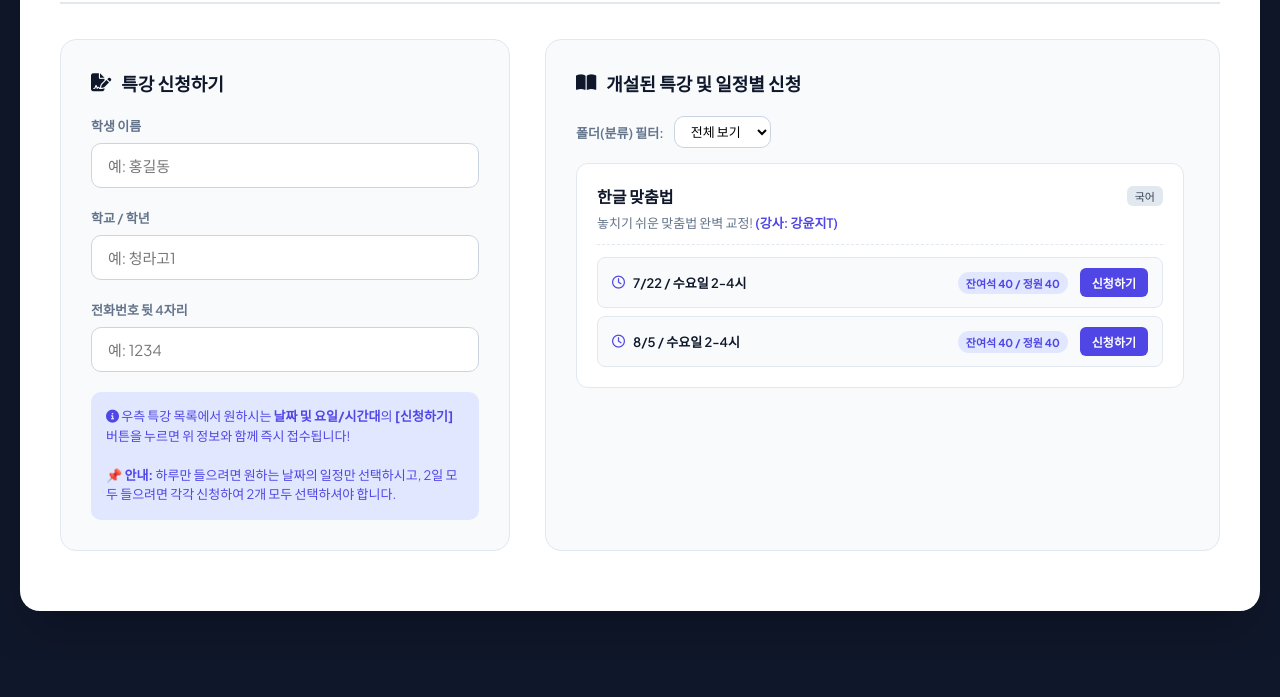
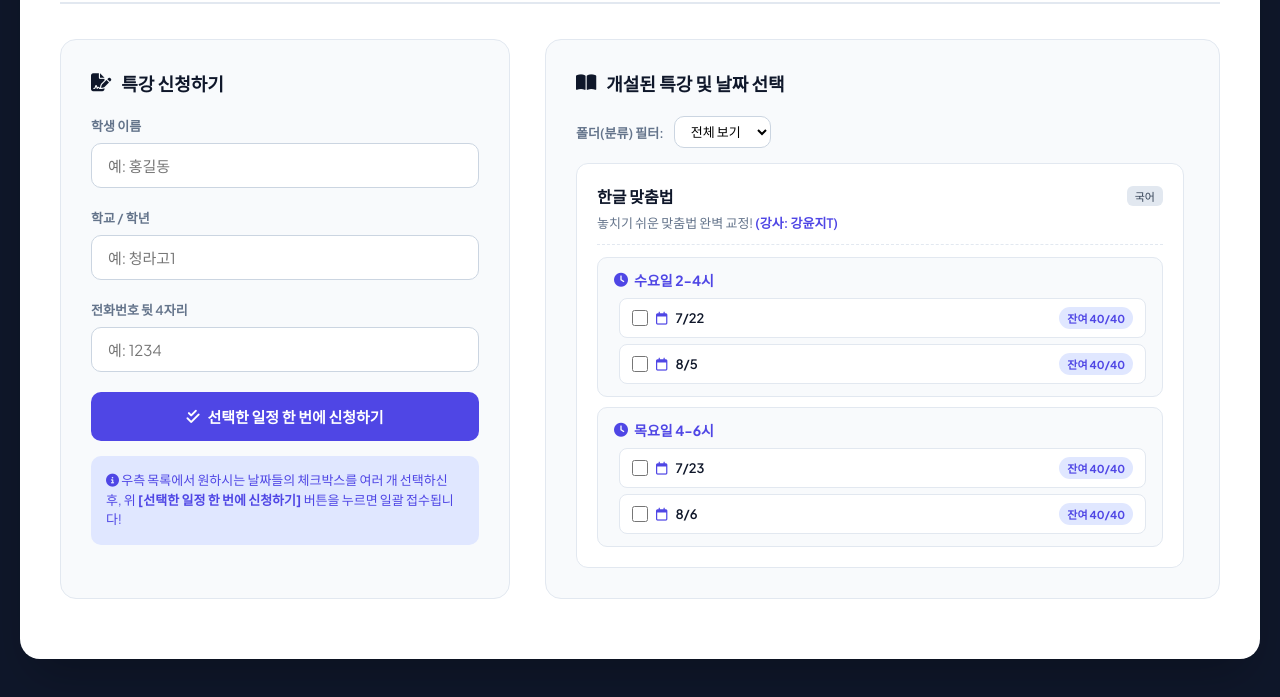
Before and after one commit to pyunfe/lecture-app, a website: page public/index.html in a window 1280 px wide. Shown: the part 139-836 px from the top of the page. Before the commit the page ends 800 px from the top, so only its background shows below. Drawn offline with Linux system fonts and the light colour scheme.

Commit message:
일정 별로 체크박스 추가

```diff
--- a/public/index.html
+++ b/public/index.html
@@ -253,34 +253,59 @@
     .slots-container {
       display: flex;
       flex-direction: column;
-      gap: 8px;
+      gap: 10px;
       border-top: 1px dashed var(--border-color);
       padding-top: 12px;
     }
 
-    .slot-row {
+    .slot-group-card {
+      background: #f8fafc;
+      border: 1px solid var(--border-color);
+      border-radius: 10px;
+      padding: 12px 16px;
+    }
+
+    .slot-group-header {
+      font-size: 14px;
+      font-weight: 700;
+      color: var(--primary);
+      margin-bottom: 8px;
+      display: flex;
+      align-items: center;
+      gap: 6px;
+    }
+
+    .date-checkboxes {
+      display: flex;
+      flex-direction: column;
+      gap: 6px;
+      padding-left: 5px;
+    }
+
+    .date-checkbox-item {
       display: flex;
       justify-content: space-between;
       align-items: center;
-      background: #f8fafc;
-      padding: 10px 14px;
+      font-size: 13px;
+      background: white;
+      padding: 8px 12px;
       border-radius: 8px;
       border: 1px solid var(--border-color);
     }
 
-    .slot-info {
-      font-size: 13px;
-      font-weight: 600;
-      color: var(--text-main);
+    .date-checkbox-item label {
       display: flex;
       align-items: center;
       gap: 8px;
+      font-weight: 600;
+      color: var(--text-main);
+      cursor: pointer;
     }
 
-    .slot-right {
-      display: flex;
-      align-items: center;
-      gap: 12px;
+    .date-checkbox-item input[type="checkbox"] {
+      width: 16px;
+      height: 16px;
+      cursor: pointer;
     }
 
     .seat-badge {
@@ -296,19 +321,6 @@
       background: #fee2e2;
       color: #991b1b;
     }
-
-    .btn-apply-slot {
-      background: var(--primary);
-      color: white;
-      border: none;
-      padding: 6px 12px;
-      border-radius: 6px;
-      font-size: 12px;
-      font-weight: 600;
-      cursor: pointer;
-    }
-    .btn-apply-slot:hover { background: var(--primary-hover); }
-    .btn-apply-slot:disabled { background: #cbd5e1; cursor: default; }
 
     .admin-stats {
       display: grid;
@@ -484,14 +496,17 @@
             <label>전화번호 뒷 4자리</label>
             <input type="password" id="sPhone" class="form-control" maxlength="4" placeholder="예: 1234">
           </div>
+
+          <!-- 좌측에 배치된 일괄 신청 버튼 -->
+          <button class="btn" onclick="applySelectedLectures()" style="margin-bottom: 15px;"><i class="fa-solid fa-check-double"></i> 선택한 일정 한 번에 신청하기</button>
+
           <div style="background: #e0e7ff; padding: 15px; border-radius: 10px; font-size: 13px; color: var(--primary); line-height: 1.5;">
-            <i class="fa-solid fa-circle-info"></i> 우측 특강 목록에서 원하시는 <strong>날짜 및 요일/시간대</strong>의 <strong>[신청하기]</strong> 버튼을 누르면 위 정보와 함께 즉시 접수됩니다!<br><br>
-            📌 <strong>안내:</strong> 하루만 들으려면 원하는 날짜의 일정만 선택하시고, 2일 모두 들으려면 각각 신청하여 2개 모두 선택하셔야 합니다.
+            <i class="fa-solid fa-circle-info"></i> 우측 목록에서 원하시는 날짜들의 체크박스를 여러 개 선택하신 후, 위 <strong>[선택한 일정 한 번에 신청하기]</strong> 버튼을 누르면 일괄 접수됩니다!
           </div>
         </div>
 
         <div class="card">
-          <h3><i class="fa-solid fa-book-open"></i> 개설된 특강 및 일정별 신청</h3>
+          <h3><i class="fa-solid fa-book-open"></i> 개설된 특강 및 날짜 선택</h3>
           <div class="filter-container">
             <label style="font-size:13px; font-weight:600; color:var(--text-muted);">폴더(분류) 필터:</label>
             <select id="studentCategoryFilter" class="form-control" style="width: auto; padding: 6px 12px; font-size: 13px;" onchange="renderStudentLectures()">
@@ -508,7 +523,6 @@
       <div class="card auth-box">
         <h3><i class="fa-solid fa-magnifying-glass"></i> 내 신청 내역 조회</h3>
         <p style="font-size: 13px; color: var(--text-muted); margin-bottom: 20px;">학생 이름, 학교/학년, 그리고 전화번호 뒷 4자리를 입력하시면 내역을 확인하고 취소할 수 있습니다.</p>
-        <!-- 요구사항 1 반영: 이름이 먼저 오고 학교/학년이 그 아래로 오도록 위치 교체 -->
         <div class="form-group" style="text-align: left;">
           <label>학생 이름</label>
           <input type="text" id="mySearchName" class="form-control" placeholder="홍길동">
@@ -561,7 +575,6 @@
           <div style="display: flex; justify-content: space-between; align-items: center; margin-bottom: 20px; flex-wrap: wrap; gap: 15px;">
             <h3><i class="fa-solid fa-clipboard-user"></i> 특강 날짜/시간대별 출석부 관리</h3>
             <div style="display: flex; gap: 10px; align-items: center; flex-wrap: wrap;">
-              <!-- 요구사항 3 반영: 출석부 필터에 개별 날짜별 옵션 제공 -->
               <select id="attLectureFilter" class="form-control" style="width: auto; padding: 8px 12px; font-size: 14px;" onchange="renderAttendanceSheet()">
                 <option value="">특강 및 날짜/시간대를 선택하세요</option>
               </select>
@@ -702,7 +715,8 @@
         desc: '놓치기 쉬운 맞춤법 완벽 교정!',
         instructor: '강윤지T',
         slots: [
-          { slotId: 101, dates: ['7/22', '8/5'], dayTime: '수요일 2-4시', capacity: 40 }
+          { slotId: 101, dates: ['7/22', '8/5'], dayTime: '수요일 2-4시', capacity: 40 },
+          { slotId: 102, dates: ['7/23', '8/6'], dayTime: '목요일 4-6시', capacity: 40 }
         ]
       }
     ];
@@ -819,19 +833,19 @@
         let slotsHtml = '';
 
         lec.slots.forEach(slot => {
+          let dateCheckboxesHtml = '';
           if (slot.dates && slot.dates.length > 0) {
             slot.dates.forEach(d => {
               const currentCount = applications.filter(app => app.slotId === slot.slotId && app.selectedDate === d).length;
               const remainingSeats = slot.capacity - currentCount;
               const isFull = remainingSeats <= 0;
-              const displayInfo = d + ' / ' + slot.dayTime;
 
-              slotsHtml += '<div class="slot-row">' +
-                '<div class="slot-info"><i class="fa-regular fa-clock" style="color:var(--primary);"></i> ' + displayInfo + '</div>' +
-                '<div class="slot-right">' +
-                  '<span class="seat-badge ' + (isFull ? 'full' : '') + '">' + (isFull ? '마감됨' : '잔여석 ' + remainingSeats + ' / 정원 ' + slot.capacity) + '</span>' +
-                  '<button class="btn-apply-slot" ' + (isFull ? 'disabled' : '') + ' onclick="applyLectureSlot(' + lec.id + ', ' + slot.slotId + ', \'' + lec.title + '\', \'' + displayInfo + '\', \'' + d + '\')">' + (isFull ? '마감' : '신청하기') + '</button>' +
-                '</div>' +
+              dateCheckboxesHtml += '<div class="date-checkbox-item">' +
+                '<label>' +
+                  '<input type="checkbox" class="student-date-chk" data-lec-id="' + lec.id + '" data-slot-id="' + slot.slotId + '" data-lec-title="' + lec.title + '" data-day-time="' + slot.dayTime + '" data-date="' + d + '" ' + (isFull ? 'disabled' : '') + '> ' +
+                  '<i class="fa-regular fa-calendar" style="color:var(--primary);"></i> ' + d + (isFull ? ' (마감)' : '') +
+                '</label>' +
+                '<span class="seat-badge ' + (isFull ? 'full' : '') + '">' + (isFull ? '마감됨' : '잔여 ' + remainingSeats + '/' + slot.capacity) + '</span>' +
               '</div>';
             });
           } else {
@@ -839,14 +853,19 @@
             const remainingSeats = slot.capacity - currentCount;
             const isFull = remainingSeats <= 0;
 
-            slotsHtml += '<div class="slot-row">' +
-              '<div class="slot-info"><i class="fa-regular fa-clock" style="color:var(--primary);"></i> ' + slot.dayTime + '</div>' +
-              '<div class="slot-right">' +
-                '<span class="seat-badge ' + (isFull ? 'full' : '') + '">' + (isFull ? '마감됨' : '잔여석 ' + remainingSeats + ' / 정원 ' + slot.capacity) + '</span>' +
-                '<button class="btn-apply-slot" ' + (isFull ? 'disabled' : '') + ' onclick="applyLectureSlot(' + lec.id + ', ' + slot.slotId + ', \'' + lec.title + '\', \'' + slot.dayTime + '\', \'전체\')">' + (isFull ? '마감' : '신청하기') + '</button>' +
-              '</div>' +
+            dateCheckboxesHtml += '<div class="date-checkbox-item">' +
+              '<label>' +
+                '<input type="checkbox" class="student-date-chk" data-lec-id="' + lec.id + '" data-slot-id="' + slot.slotId + '" data-lec-title="' + lec.title + '" data-day-time="' + slot.dayTime + '" data-date="전체" ' + (isFull ? 'disabled' : '') + '> ' +
+                '<i class="fa-regular fa-clock" style="color:var(--primary);"></i> ' + slot.dayTime +
+              '</label>' +
+              '<span class="seat-badge ' + (isFull ? 'full' : '') + '">' + (isFull ? '마감됨' : '잔여 ' + remainingSeats + '/' + slot.capacity) + '</span>' +
             '</div>';
           }
+
+          slotsHtml += '<div class="slot-group-card">' +
+            '<div class="slot-group-header"><i class="fa-solid fa-clock"></i> ' + slot.dayTime + '</div>' +
+            '<div class="date-checkboxes">' + dateCheckboxesHtml + '</div>' +
+          '</div>';
         });
 
         return '<div class="lecture-item">' +
@@ -860,7 +879,7 @@
       }).join('');
     }
 
-    function applyLectureSlot(lectureId, slotId, lectureTitle, displayInfo, selectedDate) {
+    function applySelectedLectures() {
       const name = document.getElementById('sName').value.trim();
       const school = document.getElementById('sSchool').value.trim();
       const phone = document.getElementById('sPhone').value.trim();
@@ -869,23 +888,40 @@
       if (!school) { alert('학교/학년을 입력해주세요 (예: 청라고1).'); document.getElementById('sSchool').focus(); return; }
       if (phone.length !== 4 || isNaN(phone)) { alert('전화번호 뒷 4자리를 숫자로 정확히 입력해주세요.'); document.getElementById('sPhone').focus(); return; }
 
-      const lectureObj = lectures.find(l => l.id === lectureId);
-      if(!lectureObj) { alert('존재하지 않는 특강입니다.'); return; }
-      const slotObj = lectureObj.slots.find(s => s.slotId === slotId);
-      if(!slotObj) { alert('존재하지 않는 일정입니다.'); return; }
-
-      const currentCount = applications.filter(app => app.slotId === slotId && app.selectedDate === selectedDate).length;
-      if (currentCount >= slotObj.capacity) {
-        alert('죄송합니다. 해당 날짜/시간대 슬롯은 정원이 마감되었습니다.');
-        renderStudentLectures();
+      const checkedBoxes = document.querySelectorAll('.student-date-chk:checked');
+      if (checkedBoxes.length === 0) {
+        alert('신청할 날짜/시간대 체크박스를 하나 이상 선택해주세요.');
         return;
       }
 
+      let successCount = 0;
+      let duplicateCount = 0;
+
+      checkedBoxes.forEach(chk => {
+        const lectureId = parseInt(chk.dataset.lecId);
+        const slotId = parseInt(chk.dataset.slotId);
+        const lectureTitle = chk.dataset.lecTitle;
+        const dayTime = chk.dataset.dayTime;
+        const selectedDate = chk.dataset.date;
+
+        const lectureObj = lectures.find(l => l.id === lectureId);
+        if (!lectureObj) return;
+        const slotObj = lectureObj.slots.find(s => s.slotId === slotId);
+        if (!slotObj) return;
+
+        const currentCount = applications.filter(app => app.slotId === slotId && app.selectedDate === selectedDate).length;
+        if (currentCount >= slotObj.capacity) return;
+
         const alreadyApplied = applications.some(app => app.slotId === slotId && app.selectedDate === selectedDate && app.name === name && app.phone === phone);
-      if (alreadyApplied) { alert('이미 해당 날짜 및 시간대로 신청된 내역이 존재합니다!'); return; }
+        if (alreadyApplied) {
+          duplicateCount++;
+          return;
+        }
+
+        const displayInfo = selectedDate !== '전체' ? selectedDate + ' / ' + dayTime : dayTime;
 
         const newApp = {
-        id: Date.now(),
+          id: Date.now() + Math.floor(Math.random() * 10000),
           lectureId: lectureId,
           slotId: slotId,
           lectureTitle: lectureTitle,
@@ -899,12 +935,16 @@
         };
 
         applications.push(newApp);
+        successCount++;
+      });
+
       saveData();
 
-      alert('[' + lectureTitle + ' - ' + displayInfo + '] 신청이 완료되었습니다!');
-      document.getElementById('sName').value = '';
-      document.getElementById('sSchool').value = '';
-      document.getElementById('sPhone').value = '';
+      let msg = '';
+      if (successCount > 0) msg += successCount + '개의 일정이 성공적으로 신청되었습니다!\n';
+      if (duplicateCount > 0) msg += duplicateCount + '개의 항목은 이미 신청된 내역이어서 제외되었습니다.';
+
+      alert(msg);
       renderStudentLectures();
     }
 
```
Lines whose indentation alone changed are shown as unchanged.
